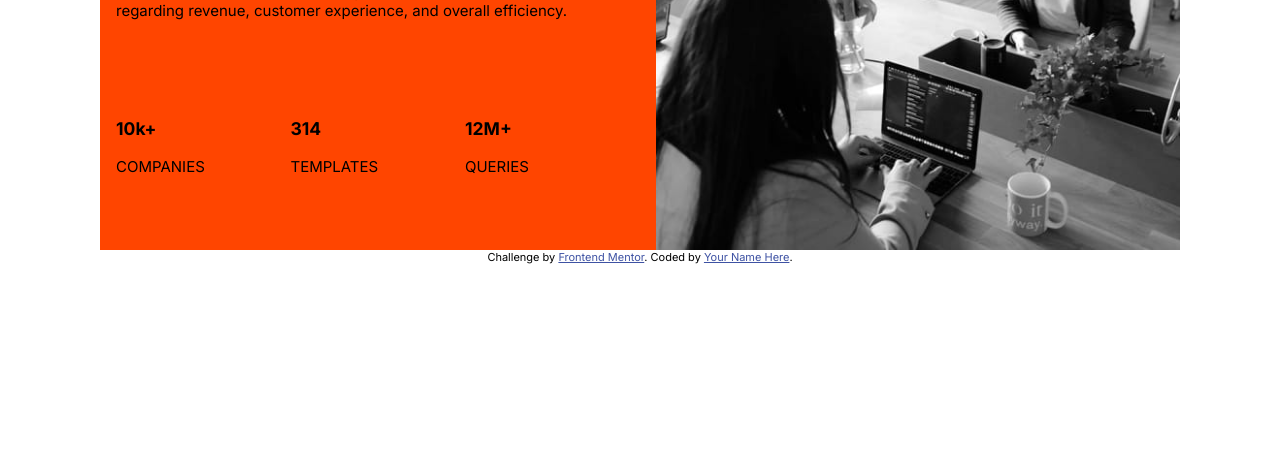
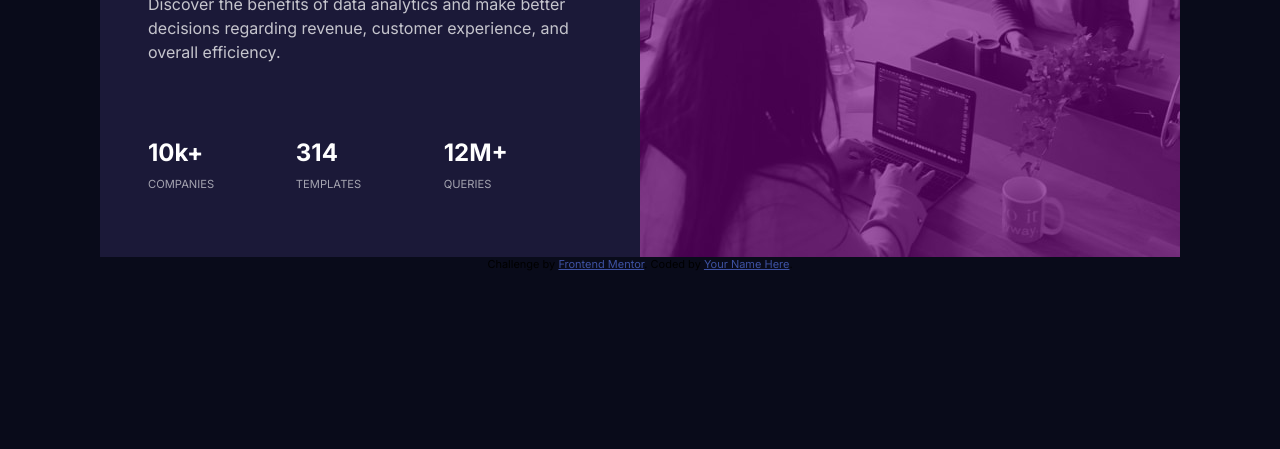
Before and after one commit to dannygomes/Stats-preview-card-component-challenge, a plain HTML site: page index.html in a window 1280 px wide. Shown: the part 367-816 px from the top of the page. Drawn offline with Linux system fonts and the light colour scheme.

Commit message:
Implemented colors and started to position elements

```diff
--- a/index.html
+++ b/index.html
@@ -13,8 +13,8 @@
   <link rel="stylesheet" href="style.css">
   <!-- Feel free to remove these styles or customise in your own stylesheet 👍 -->
 </head>
+
 <body>
-
   <main>
     <div id="text-container">
       <h1 id="main-header">Get <span>insights</span> that help your business grow.</h1>
@@ -23,18 +23,18 @@
       </p>
 
 
-      <div id="companies">
-        <h3>10k+</h3>
+      <div id="companies" class="stat">
+        <h2>10k+</h2>
         <p>COMPANIES</p>
       </div>
 
-      <div id="templates">
-        <h3>314</h3>
+      <div id="templates" class="stat">
+        <h2>314</h2>
         <p>TEMPLATES</p>
       </div>
 
-      <div id="queries">
-        <h3>12M+</h3>
+      <div id="queries" class="stat">
+        <h2>12M+</h2>
         <p>QUERIES</p>
        </div>
 
--- a/style.css
+++ b/style.css
@@ -6,11 +6,11 @@ body {
     flex-direction: column;
     justify-content: center;
     align-items: center;
-    font-size: 15px;
+    background-color: hsl(233, 47%, 7%);
 }
 
 main {
-    background-color: orangered;
+    background-color: hsl(244, 38%, 16%);
     width: 67.5rem;
     display: flex;
 }
@@ -20,19 +20,42 @@ main {
     flex-grow: 0;
     display: grid;
     grid-template-columns: 33.3% 33.3% 33.3%;
-    grid-template-rows: 33.3% 33.3% 33.3%;
+    grid-template-rows: 33.5% 37.5% 25%;
     grid-template-areas: "header header header"
                          "intro intro intro"
                          "companies templates queries";
-    padding: 1rem;
+    padding: 3rem;
+    box-sizing: border-box;
 }
 
 #main-header {
     grid-area: header;
+    font-size: 2.5rem;
+    color: hsl(0, 0%, 100%);
+}
+
+#main-header > span {
+    color: hsl(277, 64%, 61%);
 }
 
 #intro {
     grid-area: intro;
+    line-height: 1.5rem;
+    color: hsla(0, 0%, 100%, 0.75);
+    font-size: 1rem;
+}
+
+.stat {
+    line-height: 0;
+    display: flex;
+    flex-direction: column;
+    justify-content: end;
+    color: hsl(0, 0%, 100%);
+}
+
+.stat > p {
+    font-size: 0.7rem;
+    color: hsla(0, 0%, 100%, 0.6);
 }
 
 #companies {
@@ -49,6 +72,7 @@ main {
 
 #img-container {
     grid-area: side-image;
+    position: relative;
 }
 
 img {
@@ -56,6 +80,16 @@ img {
     max-width: 100%;
 }
 
+#img-container::after {
+    content: '';
+    display: block;
+    position: absolute;
+    inset: 0;
+    width: 100%;
+    height: 100%;
+    background-color: rgba(110, 1, 124, 0.637);
+}
+
 
 /********/
 .attribution { font-size: 11px; text-align: center; }
```
